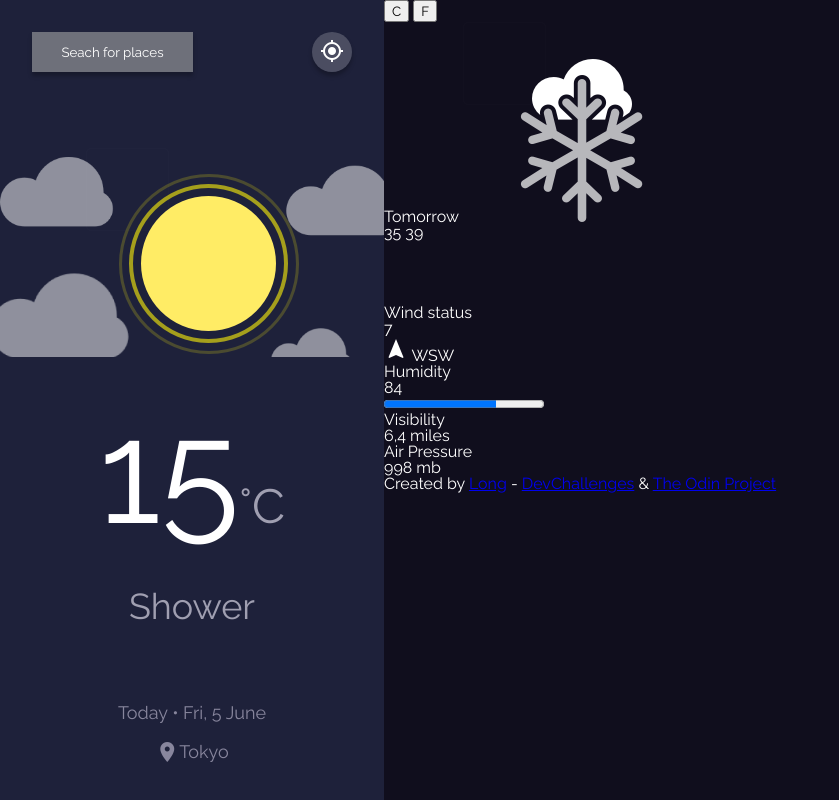
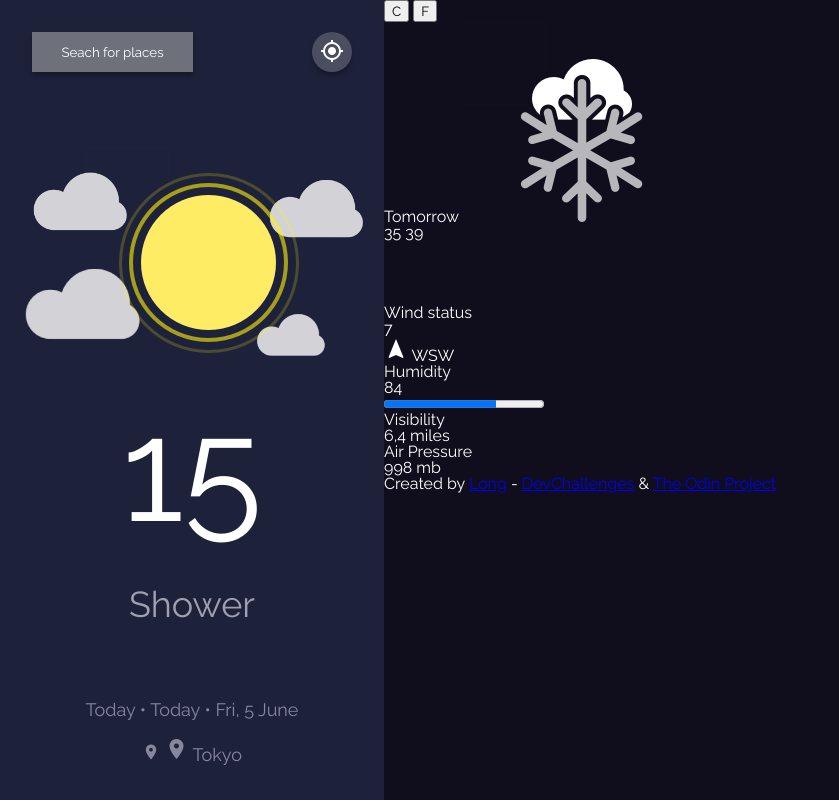
Before and after one commit to minhlong149/weather-app, a website: page src/template.html in a window 1280 px wide. Shown: the whole page, without its empty margins (0-839 px from the left). Drawn offline with nearby package versions, Linux system fonts and the light colour scheme; files that its build step writes are made by us from their sources; files whose address does not match are found by name.

Commit message:
Improve sidebar CSS

```diff
--- a/src/scss/_sidebar.scss
+++ b/src/scss/_sidebar.scss
@@ -4,7 +4,6 @@
   justify-content: space-between;
 
   max-width: 30vw;
-  // padding: 2em;
 
   &__location {
     display: flex;
@@ -27,14 +26,14 @@
     font-size: 18px;
     text-align: center;
     margin: 2em;
-
   }
 }
 
 .location {
   &__btn {
+    border: none;
     color: #fff;
-    border: none;
+    box-shadow: 0px 4px 4px rgba(0, 0, 0, 0.25);
 
     &:hover {
       cursor: pointer;
@@ -45,15 +44,14 @@
       height: 40px;
 
       background: #6e707a;
-      box-shadow: 0px 4px 4px rgba(0, 0, 0, 0.25);
     }
 
     &--crosshair {
-      width: 40px;
-      height: 40px;
+      min-width: 40px;
+      min-height: 40px;
+      line-height: 100%;
 
       background: rgba(255, 255, 255, 0.2);
-      box-shadow: 0px 4px 4px rgba(0, 0, 0, 0.25);
       border-radius: 50%;
     }
   }
@@ -63,20 +61,23 @@
   &__icon {
     text-align: center;
     width: 100%;
+    z-index: 0;
     position: relative;
 
     &::before {
       content: "";
-      background: no-repeat center/120%
-        url("../../src/asset/Cloud-background.png");
+      background: no-repeat center url("../../src/asset/Cloud-background.png");
+      background-size: contain;
+
       position: absolute;
       left: 0;
       width: 100%;
       height: 100%;
-      opacity: 0.5;
+      opacity: 0.8;
+      z-index: -1;
     }
 
-    > img {
+    img {
       max-width: 100%;
       max-height: 100%;
     }
@@ -84,29 +85,40 @@
 
   &__temp {
     font-size: 144px;
-
-    &::after {
-      content: "°C";
-      font-size: 48px;
-      color: #a09fb1;
-    }
   }
 
   &__cond {
     font-size: 36px;
-    color: #A09FB1;
+    color: #a09fb1;
+  }
+}
+
+.temp {
+  &__unit {
+    font-size: 48px;
+    color: #a09fb1;
+
+    &::before {
+      content: "°";
+    }
   }
 }
 
 .info {
-  color: #88869d;
-  font-size: 18px;
-  text-align: center;
+  &__date {
+    &::before {
+      content: "Today • ";
+    }
+  }
 
   &__name {
-    display: flex;
-    justify-content: center;
-    align-items: center;
+    display: block;
     margin-top: 1em;
+
+    &::before {
+      content: "location_on ";
+      font-family: "Material Icons";
+      line-height: 100%;
+    }
   }
 }
```
